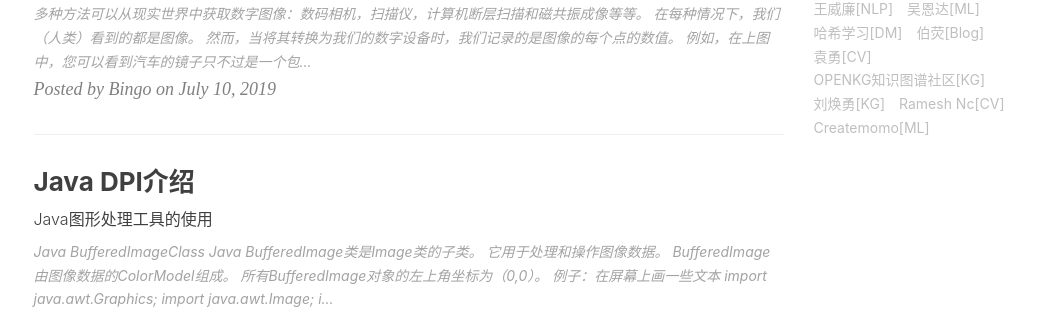
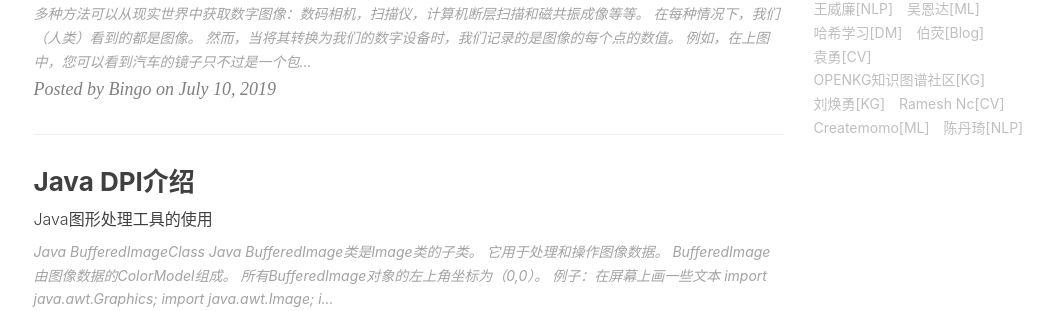
Before and after one commit to yutong2021/yutong2021.github.io, a Jekyll site: the page built from index.html, in a window 1280 px wide and 900 px high, scrolled down 922 px. Shown: the part 141-452 px from the top of the window, without its empty margins (134-1198 px from the left). Built offline with Jekyll 4.4.1, drawn with Linux system fonts in a browser that asks for light colours; nearby versions of some CDN libraries; the list of posts is cut into pages by our own code; comment, search, counter and statistics services are not loaded.

Commit message:
firends: add new research

```diff
--- a/_config.yml
+++ b/_config.yml
@@ -123,5 +123,8 @@ friends: [
     },{
         title: "Createmomo[ML]",
         href: "https://createmomo.github.io/"
+    },{
+        title: "陈丹琦[NLP]",
+        href: "https://www.cs.princeton.edu/~danqic/"
     }
 ]
```
